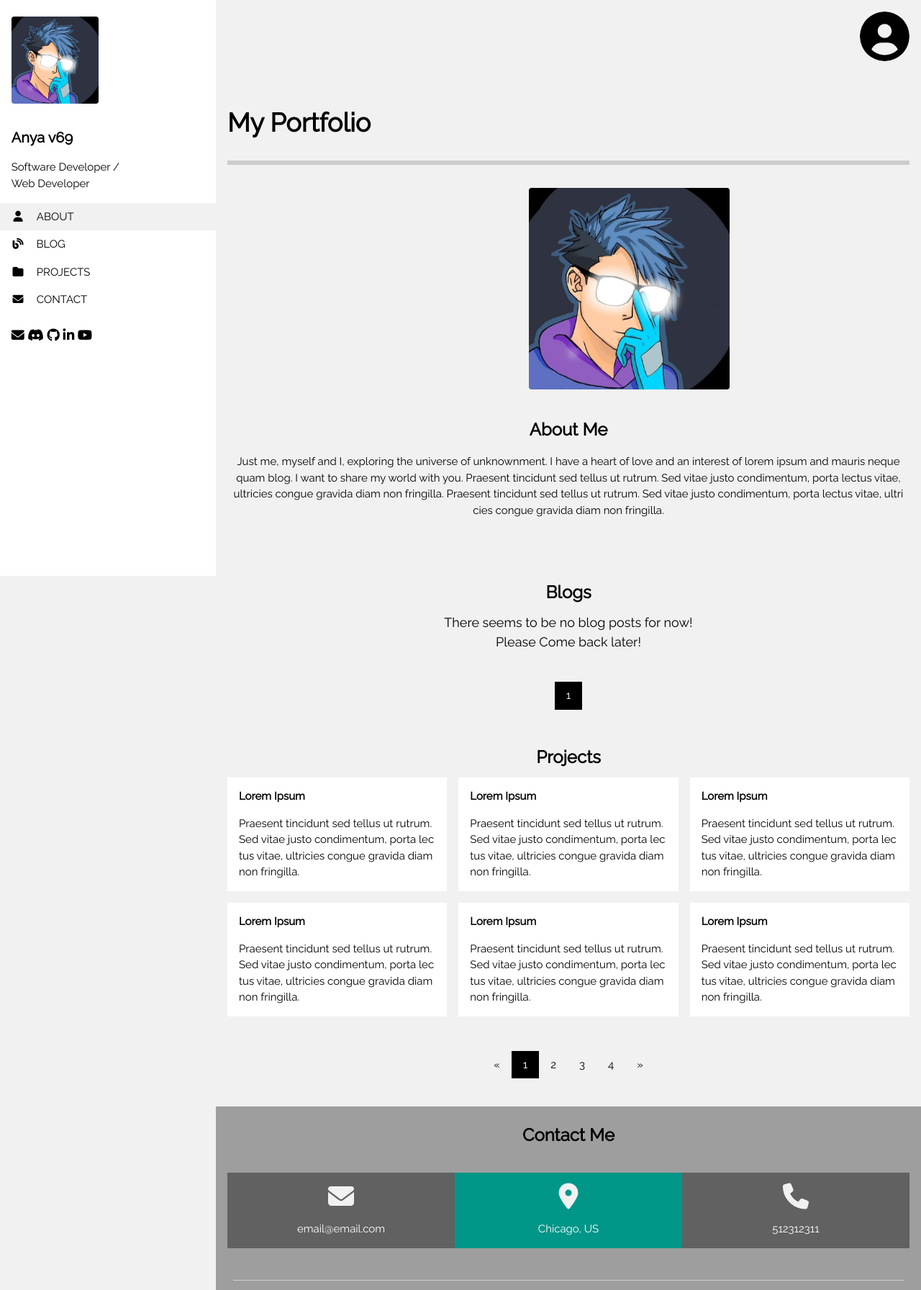
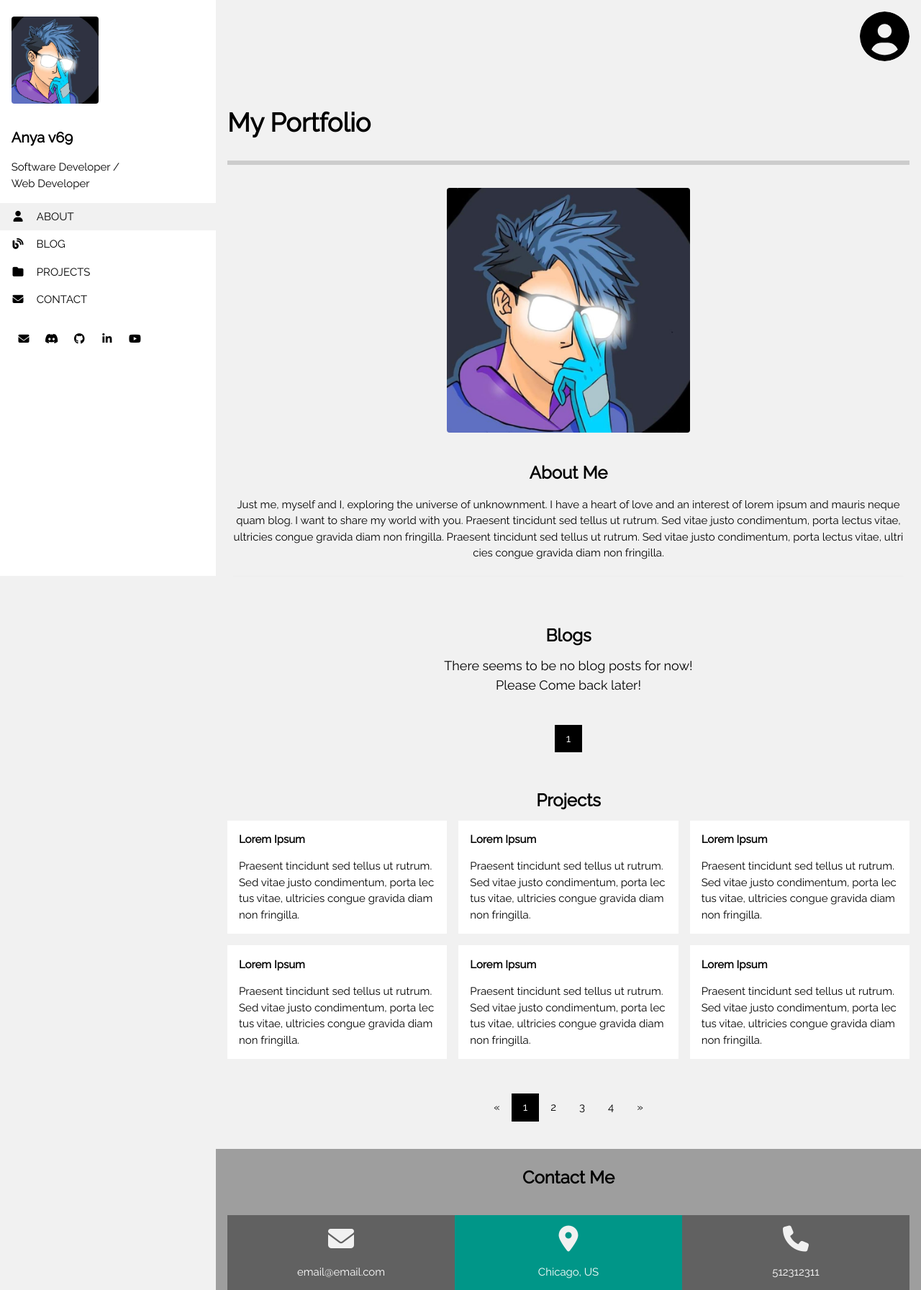
Before and after one commit to LrnzDC3696/site, a Django app: page / in a window 1280 px wide. Shown: the top 1792 px of the page at 72% size. Run offline with Django 4.2, Linux system fonts and the light colour scheme; data that the repository does not hold is empty; some libraries are stand-ins or nearby versions.

Commit message:
What am I doing with frontend... it's all pain

```diff
--- a/blog/templates/blog/index.html
+++ b/blog/templates/blog/index.html
@@ -16,7 +16,7 @@
       {% for blog_post in page_obj_nt %}
       <div class="w3-third w3-container w3-margin-bottom">
         <a href="{% url 'blog-view-slugnt' blog_post.id %}">
-          <div class="w3-container w3-white">
+          <div class="w3-container w3-white w3-border">
             <h5><b>{{ blog_post.title }}</b></h5>
             <p>{{ blog_post.context|slice:":255" }}
             <br><small>{{ blog_post.date_posted|date:'Y/M/d - H:iA' }}</small>
--- a/blog/templates/blog/view_post.html
+++ b/blog/templates/blog/view_post.html
@@ -53,7 +53,7 @@
 
         <form action="{% provider_login_url 'google' %}" method="POST">
           {% csrf_token %}
-          <button title="Login via google" type="submit" class="w3-button w3-grey w3-padding-large w3-hover-black">
+          <button title="Login via google" type="submit" class="w3-button w3-white w3-border w3-padding-large w3-hover-black">
             <i class="fab fa-google fa-fw" style="margin-right:6.9px!important"></i>Signin with google
           </button>
         </form>
--- a/main/templates/main/index.html
+++ b/main/templates/main/index.html
@@ -5,10 +5,8 @@
 <section id="about">
   <!-- Images of Me -->
   <div class="w3-row-padding w3-padding-16 w3-center">
-    <div class="w3-right">
       <img src="{% static 'images/me.png' %}" alt="Me" class="w3-round"
                                                        style="display: block; margin-left: auto; margin-right: auto; width: 35%;">
-    </div>
   </div>
 
   <div class="w3-container w3-padding-large w3-center" style="margin-bottom:32px">
@@ -59,7 +57,9 @@
 
       {% for num in page_obj.paginator.page_range %}
       {% if page_obj.number == num %}
-      <a class="w3-bar-item w3-black w3-button" href="?blog_page={{ num }}#blogs">{{ num }}</a>
+      <div class="w3-bar-item w3-black w3-button w3-hover-black" >
+        {{ num }}
+      </div>
       {% elif num > page_obj.number|add:'-3' and num < page_obj.number|add:'3' %}
       <a class="w3-bar-item w3-button w3-hover-grey" href="?blog_page={{ num }}#blogs">{{ num }}</a>
       {% endif %}
--- a/static/styles/style.css
+++ b/static/styles/style.css
@@ -1095,7 +1095,8 @@ a{
 .w3-hover-none:hover{
     box-shadow:none!important
 }
-/* Colors */
+
+/* colors */
 .w3-amber,.w3-hover-amber:hover{
     color:#000!important;
     background-color:#ffc107!important
@@ -1216,6 +1217,8 @@ a{
     color:#000!important;
     background-color:#ddffff!important
 }
+
+/* text colors */
 .w3-text-amber,.w3-hover-text-amber:hover{
     color:#ffc107!important
 }
@@ -1294,6 +1297,8 @@ a{
 .w3-text-dark-grey,.w3-hover-text-dark-grey:hover,.w3-text-dark-gray,.w3-hover-text-dark-gray:hover{
     color:#3a3a3a!important
 }
+
+/* borders */
 .w3-border-amber,.w3-hover-border-amber:hover{
     border-color:#ffc107!important
 }
@@ -1468,8 +1473,8 @@ a{
 .ct-action .ct-menu ul li:hover img{
     opacity: 1;
 }
-.ct-bold{
-    font-weight: 900;
+.ct-bold:hover{
+    font-size: 169%;
 }
 /* .ct-action .ct-menu ul li a{ */
 /*     display: inline-block; */
--- a/templates/sidebar.html
+++ b/templates/sidebar.html
@@ -12,7 +12,7 @@
   </div>
 
   <div class="w3-bar-block">
-    <a href="{% url 'main-index' %}#about" onclick="w3_close()" class="w3-bar-item w3-button w3-padding ct-light-grey about">
+    <a href="{% url 'main-index' %}#about" onclick="w3_close()" class="w3-bar-item w3-button w3-padding w3-light-grey about">
       <i class="fa fa-user fa-fw w3-margin-right"></i>ABOUT
     </a>
     <a href="{% url 'main-index' %}#blogs" onclick="w3_close()" class="w3-bar-item w3-button w3-padding blogs">
@@ -25,22 +25,21 @@
       <i class="fa fa-envelope fa-fw w3-margin-right"></i>CONTACT
     </a>
   </div>
-
   <div class="w3-panel w3-large">
-    <a href="mailto:zyphr.euch@gmail.com">
-      <i class="fa fa-envelope w3-hover-text-black"></i>
+    <a href="mailto:zyphr.euch@gmail.com" class="w3-medium">
+      <span class="w3-button w3-tag w3-white w3-margin-bottom"><i class="fa fa-fw fa-envelope"></i></span>
     </a>
-    <a href="https://youtu.be/dQw4w9WgXcQ" target="_blank">
-      <i class="fab fa-discord w3-hover-text-black"></i>
+    <a href="https://youtu.be/dQw4w9WgXcQ" target="_blank" class="w3-medium">
+      <span class="w3-button w3-tag w3-white w3-margin-bottom"><i class="fab fa-fw fa-discord"></i></span>
     </a>
-    <a href="https://github.com/m0nk3ybraindead" target="_blank">
-      <i class="fa fa-github w3-hover-text-black"></i>
+    <a href="https://github.com/m0nk3ybraindead" target="_blank" class="w3-medium">
+      <span class="w3-button w3-tag w3-white w3-margin-bottom"><i class="fa fa-fw fa-github"></i></span>
     </a>
-    <a href="https://www.linkedin.com/in/lorenzo-i%C3%B1igo-dela-cruz-443387227" target="_blank">
-      <i class="fa fa-linkedin w3-hover-text-black"></i>
+    <a href="https://www.linkedin.com/in/lorenzo-i%C3%B1igo-dela-cruz-443387227" target="_blank" class="w3-medium">
+      <span class="w3-button w3-tag w3-white w3-margin-bottom"><i class="fa fa-fw fa-linkedin"></i></span>
     </a>
-    <a href="https://youtu.be/dQw4w9WgXcQ" target="_blank">
-      <i class="fab fa-youtube w3-hover-text-black"></i>
+    <a href="https://youtu.be/dQw4w9WgXcQ" target="_blank" class="w3-medium">
+      <span class="w3-button w3-tag w3-white w3-margin-bottom"><i class="fab fa-fw fa-youtube"></i></span>
     </a>
   </div>
 </nav>
```
